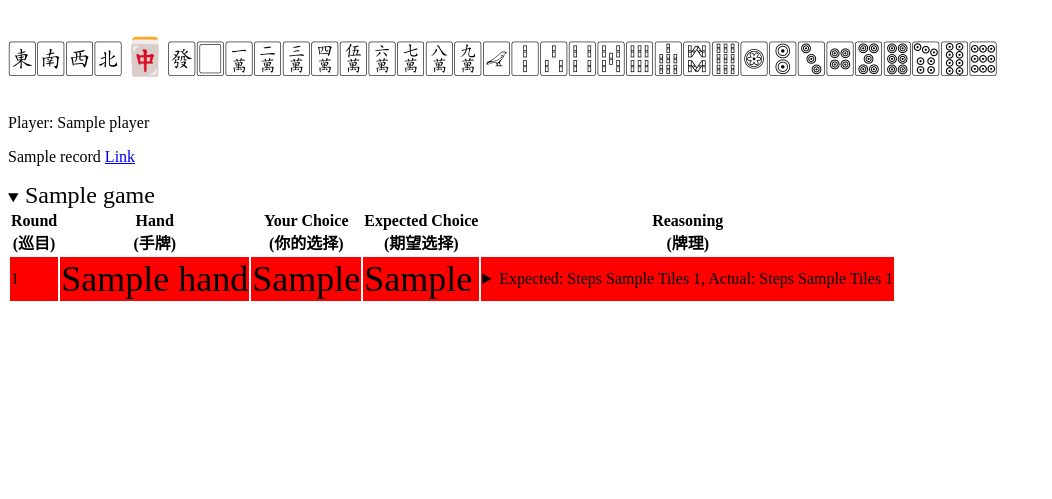
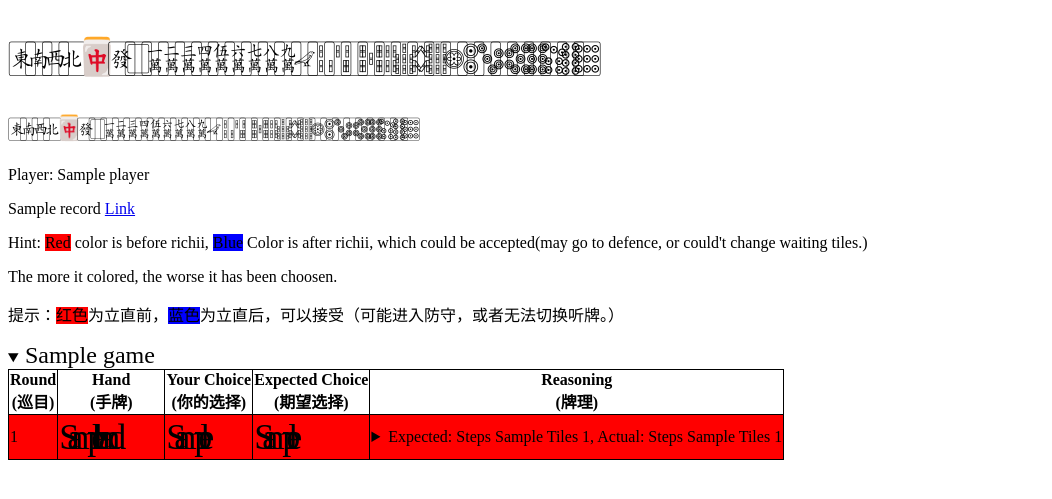
Before and after one commit to Ledenel/auto-white-reimu, a Python web app: template mahjong/templates/record_checker_template.html in a window 1280 px wide. Shown: the top 499 px of the page, without its empty margins (0-1052 px from the left). Run offline with Jinja, Linux system fonts and the light colour scheme; the template is opened without the code that fills it: most values are stand-ins (such as "Sample title", 1, 10 or a date in 2020).

Commit message:
add unicode-tile and beautify the checker template.

```diff
--- a/mahjong/templates/record_checker_template.html
+++ b/mahjong/templates/record_checker_template.html
@@ -5,21 +5,61 @@
     <title>Record Checker Result</title>
     <style type="text/css">
         .tile {
+            letter-spacing: -12px;
             font-size: 36px;
+            padding-right: 50px;
         }
 
+        .tile-small {
+            letter-spacing: -7.5px;
+            font-size: 24px;
+            padding-right: 12px;
+        }
 
         .game-caption {
             font-size: 24px;
+        }
+
+        .reasoning-tile {
+            border-bottom: 1px solid grey;
+        }
+
+        table {
+            border-collapse: collapse;
+        }
+
+        table, th, td {
+            border: 1px solid black;
+        }
+
+        .hint-red {
+            background-color: red;
+        }
+
+        .hint-blue {
+            background-color: blue;
         }
     </style>
 </head>
 <body>
 
 <p class="tile">🀀🀁🀂🀃🀄🀅🀆🀇🀈🀉🀊🀋🀌🀍🀎🀏🀐🀑🀒🀓🀔🀕🀖🀗🀘🀙🀚🀛🀜🀝🀞🀟🀠🀡</p>
+<p class="tile-small">🀀🀁🀂🀃🀄🀅🀆🀇🀈🀉🀊🀋🀌🀍🀎🀏🀐🀑🀒🀓🀔🀕🀖🀗🀘🀙🀚🀛🀜🀝🀞🀟🀠🀡</p>
 
 <p> Player: {{ player }} </p>
 <p>{{ record }} <a href="{{ log_url }}">Link</a></p>
+
+<p>
+    Hint: <span class="hint-red">Red</span> color is before richii,
+    <span class="hint-blue">Blue</span> Color is after richii, which could be accepted(may go to defence, or could't
+    change waiting tiles.)
+
+
+</p>
+<p>The more it colored, the worse it has been choosen.</p>
+<p>
+    提示：<span class="hint-red">红色</span>为立直前，<span class="hint-blue">蓝色</span>为立直后，可以接受（可能进入防守，或者无法切换听牌。）
+</p>
 
 {% for game in games %}
     <div>
@@ -39,9 +79,7 @@
                         <td class="tile">{{ round.hand }}</td>
                         <td class="tile">{{ round.your_choice_reasoning.discard_tile }}</td>
                         <td class="tile">
-                            {% for reasoning in round.expected_reasonings %}
-                                {{ reasoning.discard_tile }}
-                            {% endfor %}
+                            {% for reasoning in round.expected_reasonings %}{{ reasoning.discard_tile }}{% endfor %}
                         </td>
                         <td>
                             <details>
@@ -52,10 +90,14 @@
                                     Tiles {{ round.your_choice_reasoning.useful_tiles_count }}
                                 </summary>
                                 {% for reasoning in round.merged_reasoning %}
-                                    <div>Discard{{ reasoning.discard_tile }}
-                                        Expect <span>{{ reasoning.useful_tiles }}</span>,
-                                        {{ reasoning.waiting_step }} Waiting Steps
-                                        {{ reasoning.useful_tiles_count }} Tiles
+                                    <div class="reasoning-tile">
+                                        <div>Discard<span
+                                                class="tile-small">{{ reasoning.discard_tile }}</span>{{ reasoning.waiting_step }}
+                                            Steps
+                                            {{ reasoning.useful_tiles_count }} Tiles
+                                        </div>
+                                        <div>Expect<span class="tile-small">{{ reasoning.useful_tiles }}</span>
+                                        </div>
                                     </div>
                                 {% endfor %}
                                 <details>
@@ -63,10 +105,14 @@
                                         Normal-Type Reasoning
                                     </summary>
                                     {% for reasoning in round.normal_reasonings %}
-                                        <div>Discard{{ reasoning.discard_tile }}
-                                            Expect <span>{{ reasoning.useful_tiles }}</span>,
-                                            {{ reasoning.waiting_step }} Waiting Steps
-                                            {{ reasoning.useful_tiles_count }} Tiles
+                                        <div class="reasoning-tile">
+                                            <div>Discard<span
+                                                    class="tile-small">{{ reasoning.discard_tile }}</span>{{ reasoning.waiting_step }}
+                                                Steps
+                                                {{ reasoning.useful_tiles_count }} Tiles
+                                            </div>
+                                            <div>Expect<span class="tile-small">{{ reasoning.useful_tiles }}</span>
+                                            </div>
                                         </div>
                                     {% endfor %}
                                 </details>
@@ -75,10 +121,14 @@
                                         Seven-Pair Reasoning
                                     </summary>
                                     {% for reasoning in round.seven_pair_reasonings %}
-                                        <div>Discard{{ reasoning.discard_tile }}
-                                            Expect <span>{{ reasoning.useful_tiles }}</span>,
-                                            {{ reasoning.waiting_step }} Waiting Steps
-                                            {{ reasoning.useful_tiles_count }} Tiles
+                                        <div class="reasoning-tile">
+                                            <div>Discard<span
+                                                    class="tile-small">{{ reasoning.discard_tile }}</span>{{ reasoning.waiting_step }}
+                                                Steps
+                                                {{ reasoning.useful_tiles_count }} Tiles
+                                            </div>
+                                            <div>Expect<span class="tile-small">{{ reasoning.useful_tiles }}</span>
+                                            </div>
                                         </div>
                                     {% endfor %}
                                 </details>
```
Also changed, not shown: mahjong/tenhou_record_check.py (+28 -3 lines).
